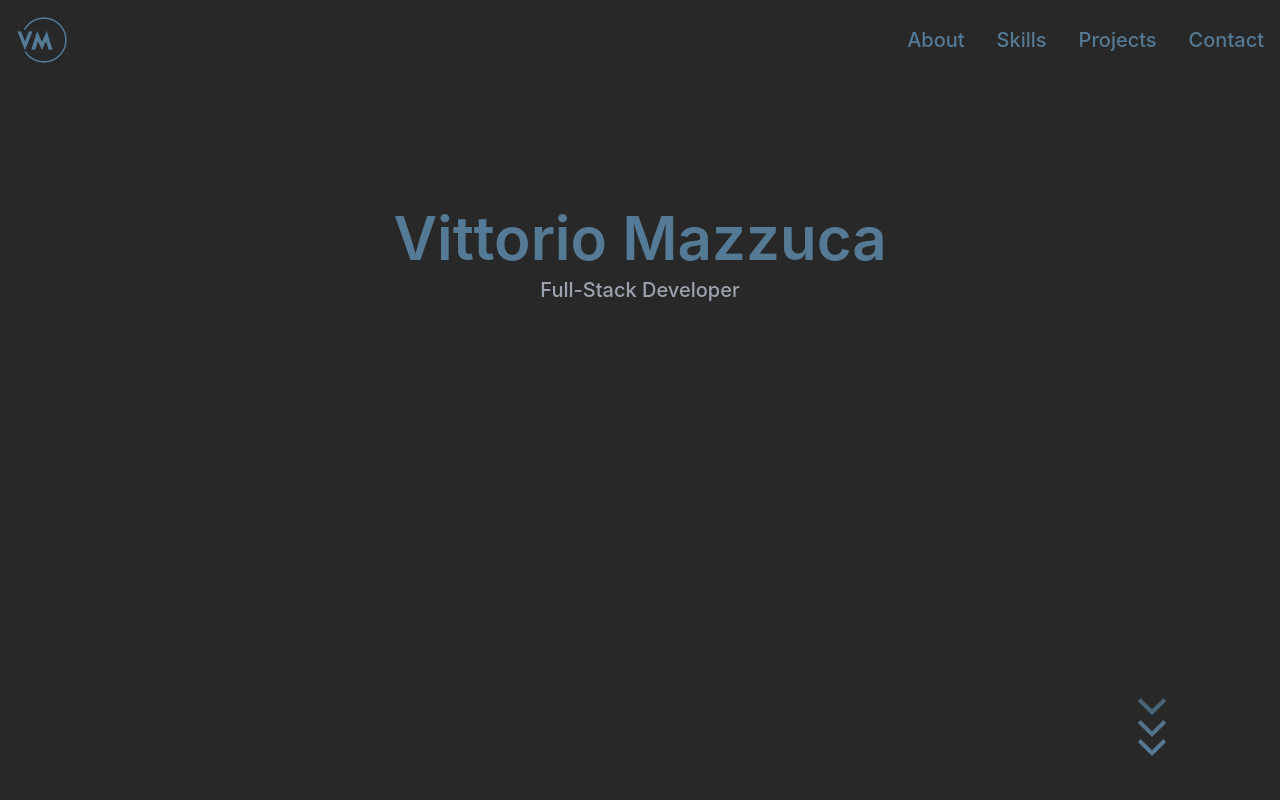
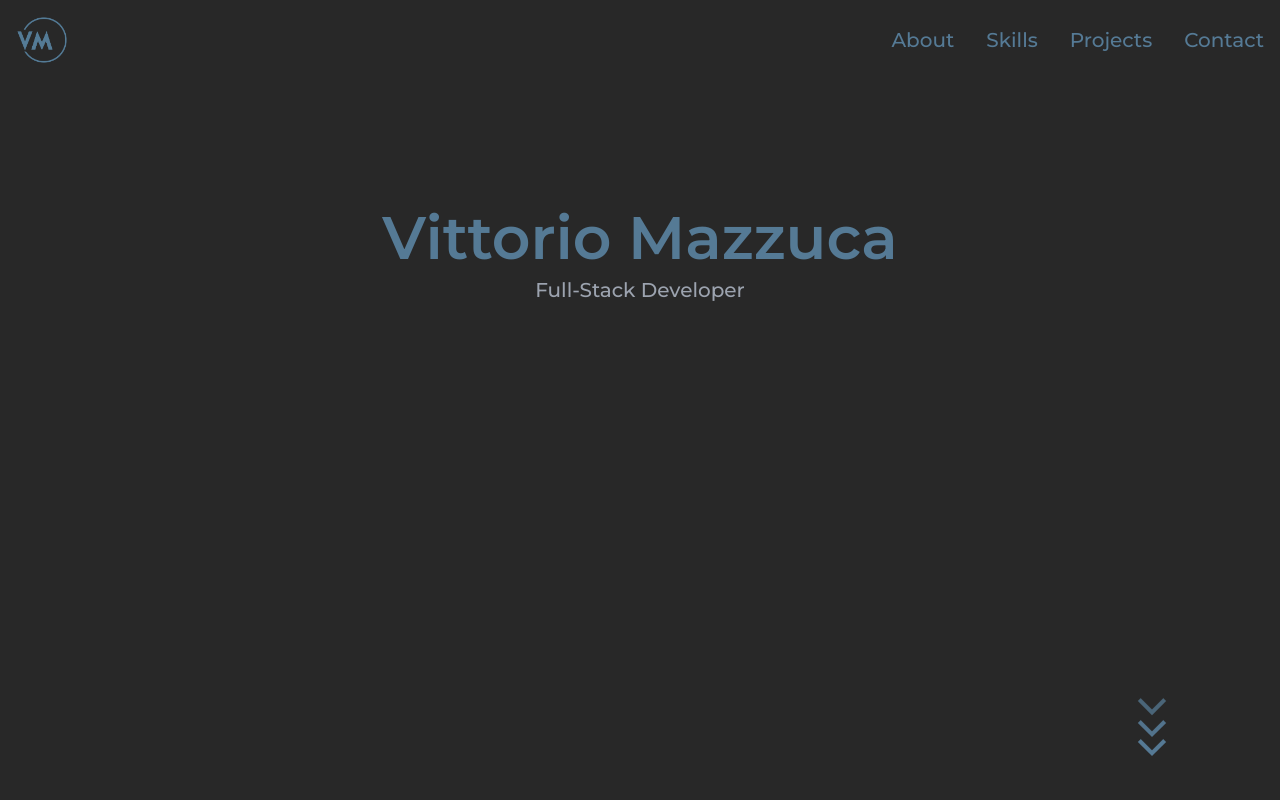
Before and after one commit to vamazzuca/Portfolio, a React (Create React App) app in the folder portfolio/: page / in a window 1280 px wide. Shown: the top 800 px of the page. Built offline with nearby package versions, Linux system fonts and the light colour scheme.

Commit message:
Update Index.html

```diff
--- a/portfolio/public/index.html
+++ b/portfolio/public/index.html
@@ -10,7 +10,8 @@
       content="Vittorio Mazzuca Portfolio"
     />
     <link rel="apple-touch-icon" href="%PUBLIC_URL%/logo.png" />
-    <link rel="preload" href="https://fonts.googleapis.com/css2?family=Montserrat:ital,wght@0,100..900;1,100..900&display=swap" as="font" crossorigin>
+    <link rel="preload" href="https://fonts.googleapis.com/css2?family=Montserrat:ital,wght@0,100..900;1,100..900&display=swap" as="font" crossorigin="anonymous">
+    <link rel="stylesheet" href="https://fonts.googleapis.com/css2?family=Montserrat:ital,wght@0,100..900;1,100..900&display=swap">
     <!--
       manifest.json provides metadata used when your web app is installed on a
       user's mobile device or desktop. See https://developers.google.com/web/fundamentals/web-app-manifest/
--- a/portfolio/src/index.css
+++ b/portfolio/src/index.css
@@ -2,7 +2,7 @@
 @tailwind components;
 @tailwind utilities;
 
-@import url('https://fonts.googleapis.com/css2?family=Montserrat:ital,wght@0,100..900;1,100..900&display=swap');
+
 
 #root {
   @apply h-full bg-[#282828] flex flex-col
```
